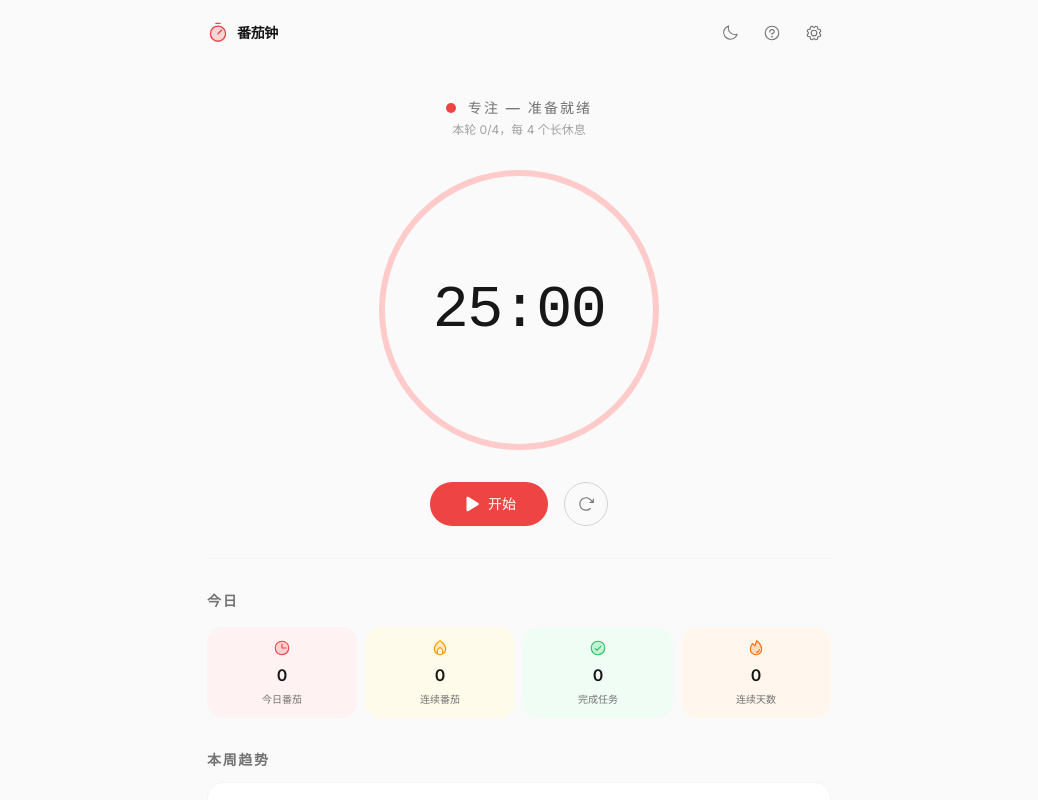
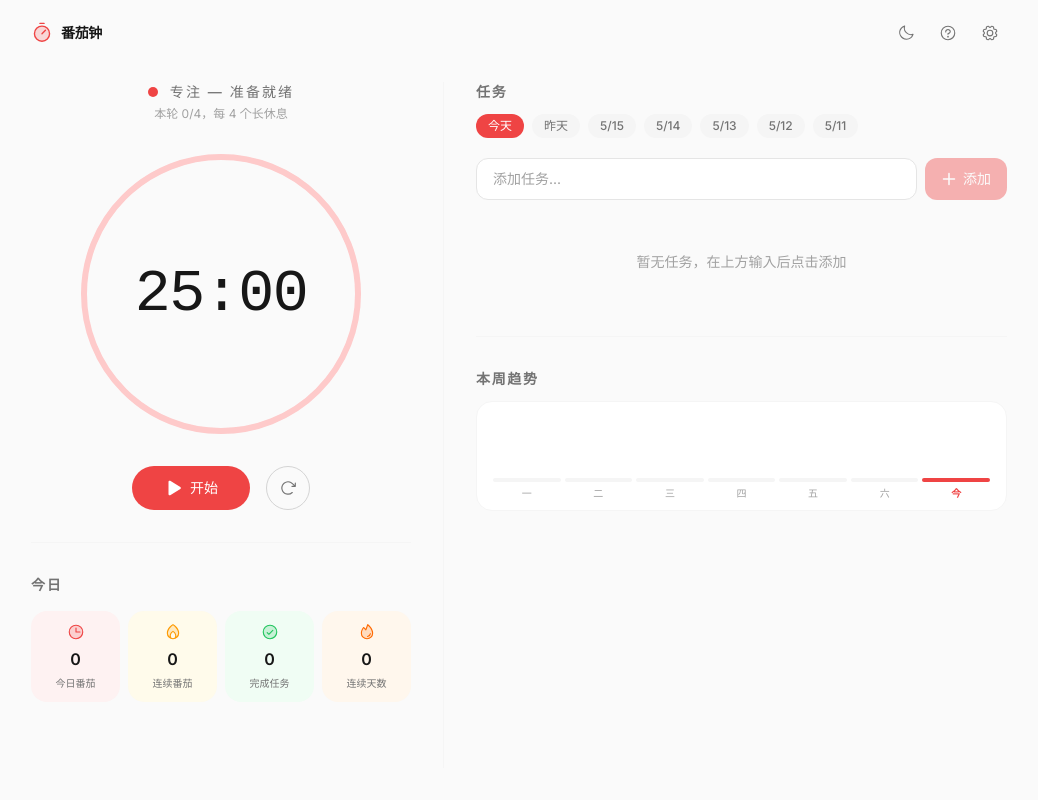
Before and after one commit to wangxiaoyun/FlowFit, a React (Vite) app: page / in a window 1280 px wide. Shown: the top 800 px of the page, without its empty margins (121-1159 px from the left). Built offline with nearby package versions, Linux system fonts and the light colour scheme.

Commit message:
feat: 双列布局，左列计时器，右列任务+周图

```diff
--- a/src/App.tsx
+++ b/src/App.tsx
@@ -18,20 +18,24 @@ export default function App() {
 
   return (
     <div className="min-h-[100dvh] bg-neutral-50 text-neutral-900 dark:bg-neutral-950 dark:text-white">
-      <div className="mx-auto flex min-h-[100dvh] max-w-2xl flex-col px-4 sm:px-6">
+      <div className="mx-auto flex min-h-[100dvh] max-w-5xl flex-col px-6">
         <Header />
-        <main className="flex flex-1 flex-col items-center gap-8 pb-12 pt-4 sm:pt-8">
-          {/* Timer section */}
-          <TimerDisplay />
+        <main className="flex flex-1 gap-8 pb-8 pt-4">
+          {/* 左列：计时器 + 统计 */}
+          <div className="flex w-[380px] shrink-0 flex-col gap-8">
+            <TimerDisplay />
+            <div className="border-t border-neutral-100 dark:border-neutral-800" />
+            <StatsPanel />
+          </div>
 
-          {/* Divider */}
-          <div className="w-full border-t border-neutral-100 dark:border-neutral-800" />
+          {/* 列分隔线 */}
+          <div className="w-px bg-neutral-100 dark:bg-neutral-800" />
 
-          {/* Stats and Tasks */}
-          <div className="flex w-full flex-col gap-8">
-            <StatsPanel />
+          {/* 右列：任务列表 + 周图表 */}
+          <div className="flex min-w-0 flex-1 flex-col gap-8">
+            <TaskList />
+            <div className="border-t border-neutral-100 dark:border-neutral-800" />
             <WeekChart />
-            <TaskList />
           </div>
         </main>
       </div>
```
